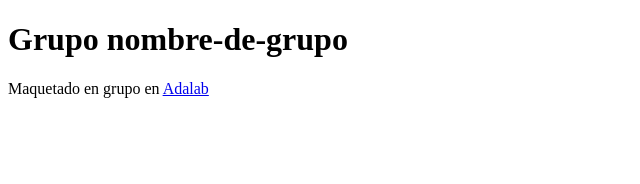
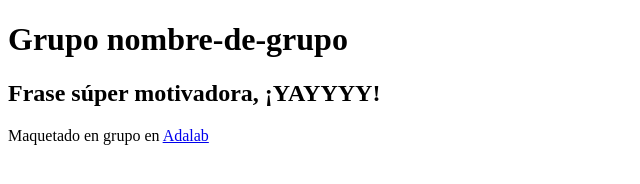
Before and after one commit to ifuenteromero/seccion1-8-ej1, a plain HTML site: page index.html in a window 1280 px wide. Shown: the whole page, without its empty margins (0-640 px from the left). Drawn offline with Linux system fonts and the light colour scheme.

Commit message:
Add motivation content

```diff
--- a/index.html
+++ b/index.html
@@ -11,7 +11,9 @@
         <h1>Grupo nombre-de-grupo</h1>
     </header>
     <main>
-        <section class="motivacion"></section>
+        <section class="motivacion">
+            <h2>Frase súper motivadora, ¡YAYYYY!</h2>
+        </section>
         <section class="contenido"></section>
     </main>
     <footer>
```
